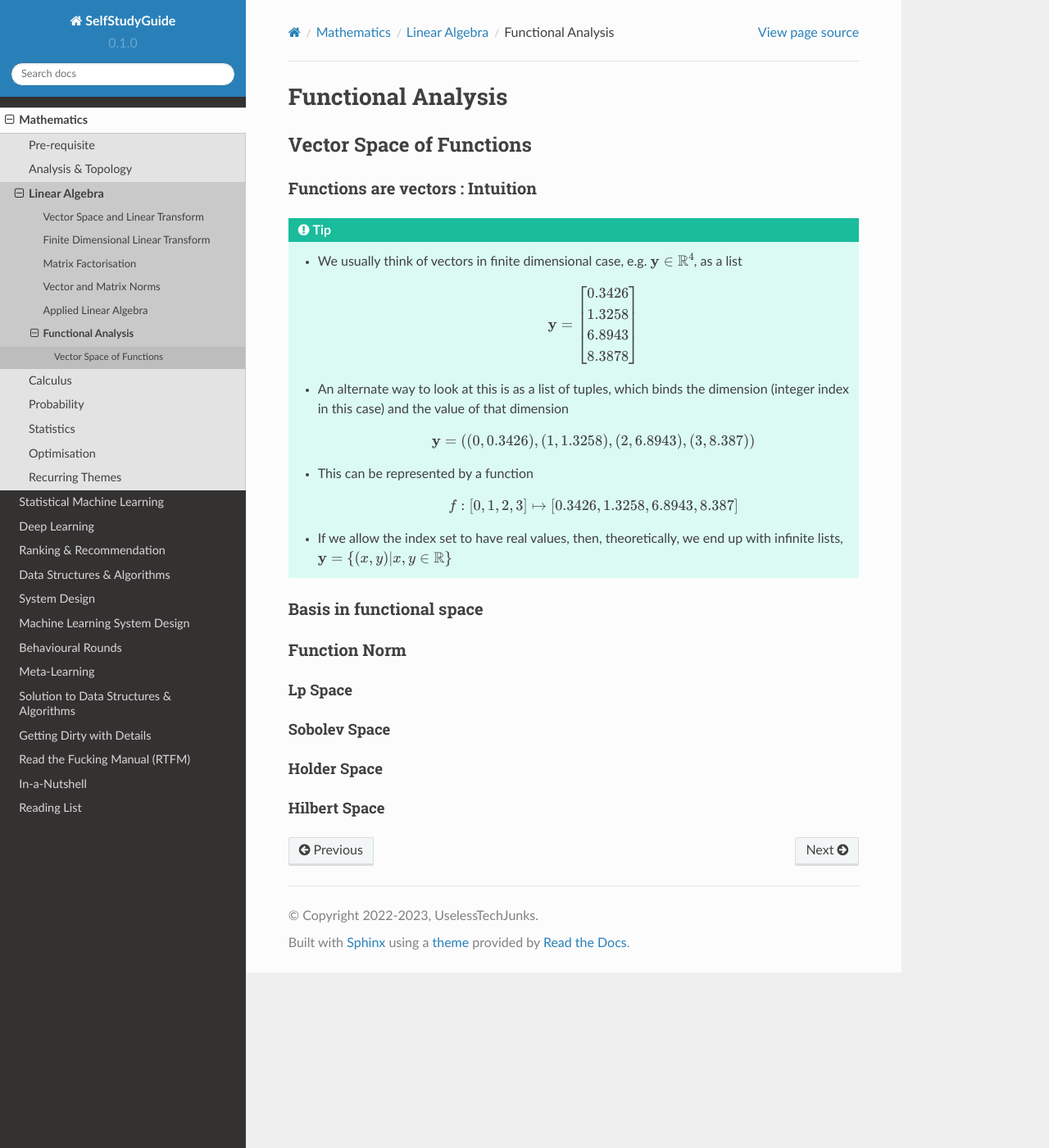
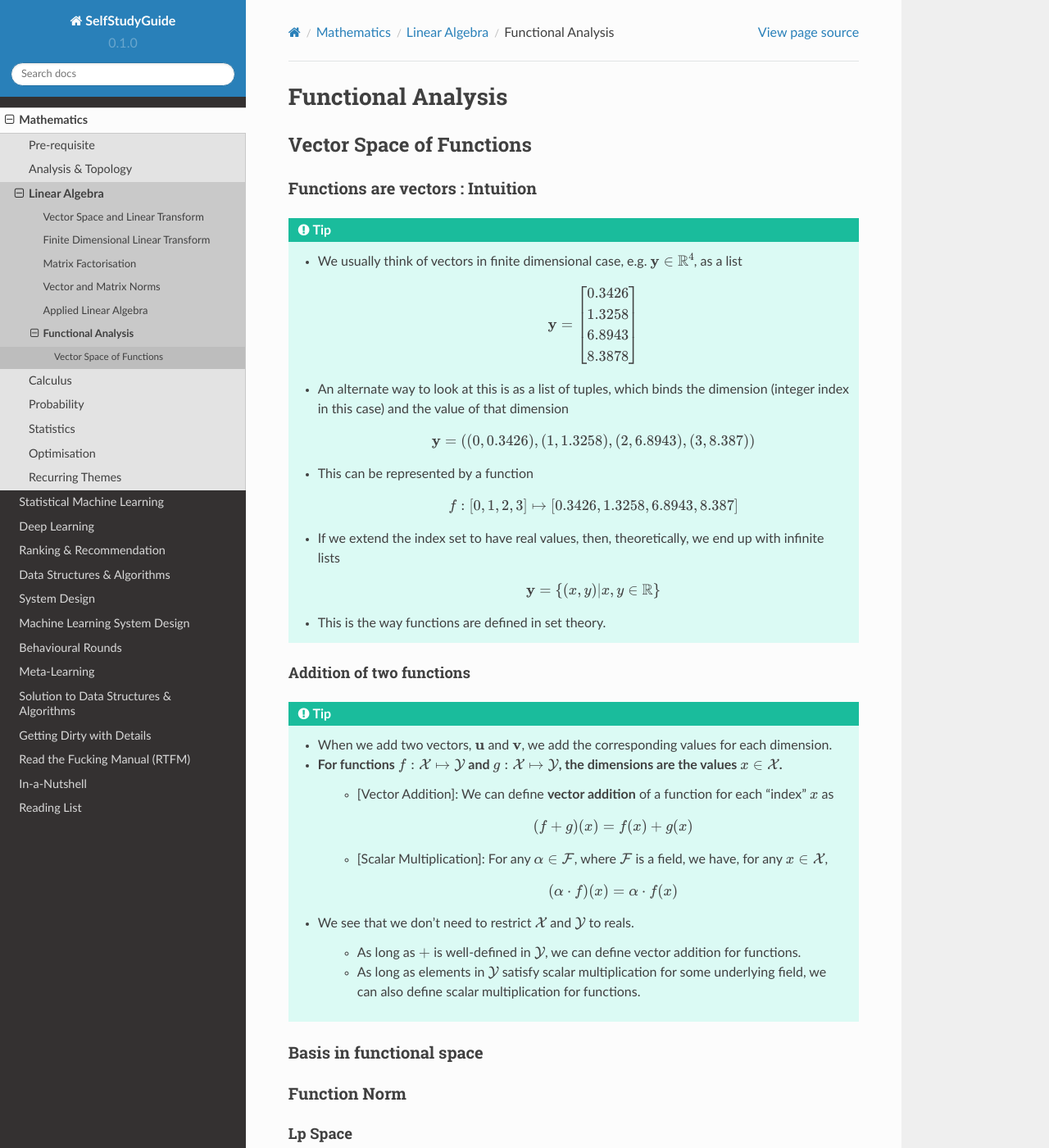
Before and after one commit to uselesstechjunks/leetcode, a Sphinx documentation site: the page built from docs/source/math/linalg/funan.rst, in a window 1280 px wide and 1400 px high. Shown: the whole window at 82% size. Built offline with Sphinx 7.4.7 and the Read the Docs theme 2.0.0, drawn with Linux system fonts in a browser that asks for light colours.

Commit message:
Update funan.rst

```diff
--- a/docs/source/math/linalg/funan.rst
+++ b/docs/source/math/linalg/funan.rst
@@ -17,7 +17,26 @@ Functions are vectors : Intuition
 	* This can be represented by a function
 
 		.. math:: f:[0,1,2,3]\mapsto[0.3426,1.3258,6.8943,8.387]
-	* If we allow the index set to have real values, then, theoretically, we end up with infinite lists, :math:`\mathbf{y}=\{(x,y)|x,y\in\mathbb{R}\}`
+	* If we extend the index set to have real values, then, theoretically, we end up with infinite lists
+
+		.. math:: \mathbf{y}=\{(x,y)|x,y\in\mathbb{R}\}
+	* This is the way functions are defined in set theory.
+
+Addition of two functions
+--------------------------------------------------------------------------------
+.. tip::
+	* When we add two vectors, :math:`\mathbf{u}` and :math:`\mathbf{v}`, we add the corresponding values for each dimension.
+	* For functions :math:`f:\mathcal{X}\mapsto\mathcal{Y}` and :math:`g:\mathcal{X}\mapsto\mathcal{Y}`, the dimensions are the values :math:`x\in\mathcal{X}`.
+		* [Vector Addition]: We can define **vector addition** of a function for each "index" :math:`x` as
+
+			.. math:: (f + g)(x) = f(x) + g(x)
+		* [Scalar Multiplication]: For any :math:`\alpha\in\mathcal{F}`, where :math:`\mathcal{F}` is a field, we have, for any :math:`x\in\mathcal{X}`,
+
+			.. math:: (\alpha\cdot f)(x) = \alpha\cdot f(x)
+	* We see that we don't need to restrict :math:`\mathcal{X}` and :math:`\mathcal{Y}` to reals.
+
+		* As long as :math:`+` is well-defined in :math:`\mathcal{Y}`, we can define vector addition for functions.
+		* As long as elements in :math:`\mathcal{Y}` satisfy scalar multiplication for some underlying field, we can also define scalar multiplication for functions.
 
 Basis in functional space
 ================================================================================
```
